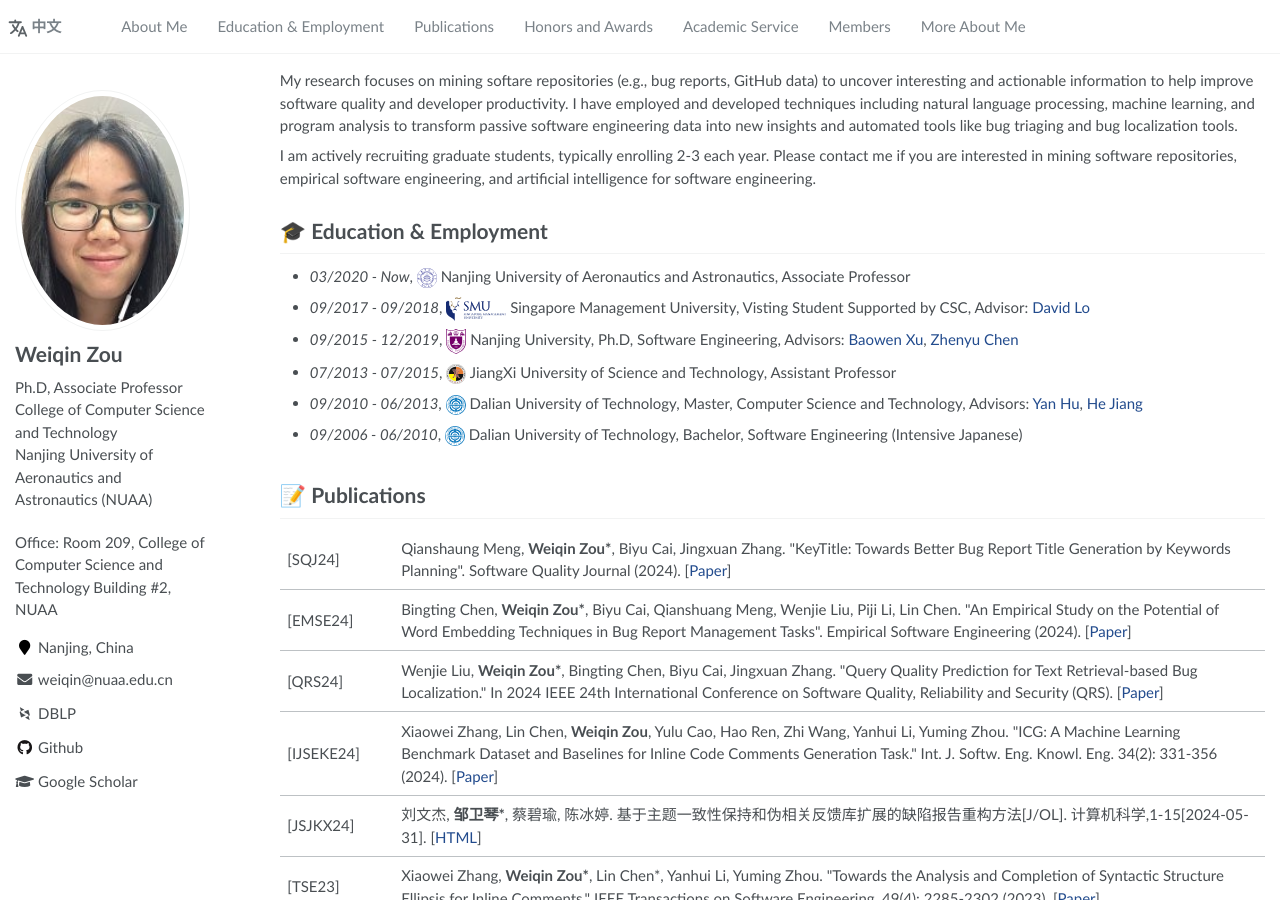
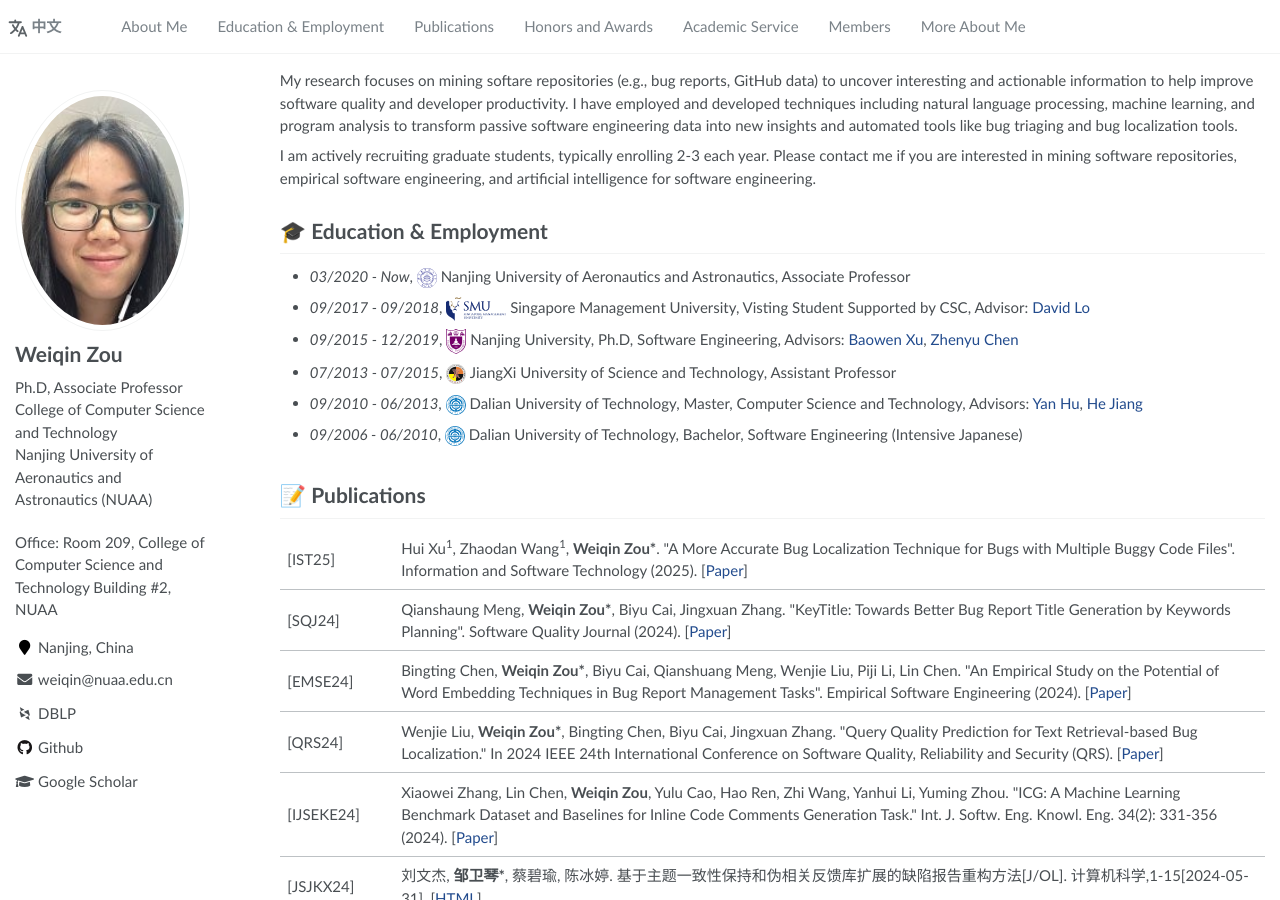
Before and after one commit to Weiqin-Zou/Weiqin-Zou.github.io, a Jekyll site: the page built from _pages/about.md, in a window 1280 px wide and 900 px high. Built offline with Jekyll 4.4.1, drawn with Linux system fonts in a browser that asks for light colours; some web fonts are replaced.

Commit message:
Update about.md by adding ist25

```diff
--- a/_pages/about.md
+++ b/_pages/about.md
@@ -36,8 +36,13 @@ I am actively recruiting graduate students, typically enrolling 2-3 each year. P
 
 <span class='anchor' id='publications'></span>
 # 📝 Publications
+<table border="0">
+  <tr><span>
+    <td valign="top" width="110" id="IST25">[IST25]</td>
+    <td valign="top">Hui Xu<sup>1</sup>, Zhaodan Wang<sup>1</sup>, <b>Weiqin Zou*</b>. "A More Accurate Bug Localization Technique for Bugs with Multiple Buggy Code Files". Information and Software Technology (2025).
+    <span>[<a href="papers/IST25.pdf">Paper</a>]</span></td>
+  </span></tr>
 
-<table border="0">
   <tr><span>
     <td valign="top" width="110" id="SQJ24">[SQJ24]</td>
     <td valign="top">Qianshaung Meng, <b>Weiqin Zou*</b>, Biyu Cai, Jingxuan Zhang. "KeyTitle: Towards Better Bug Report Title Generation by Keywords Planning". Software Quality Journal (2024).
```
